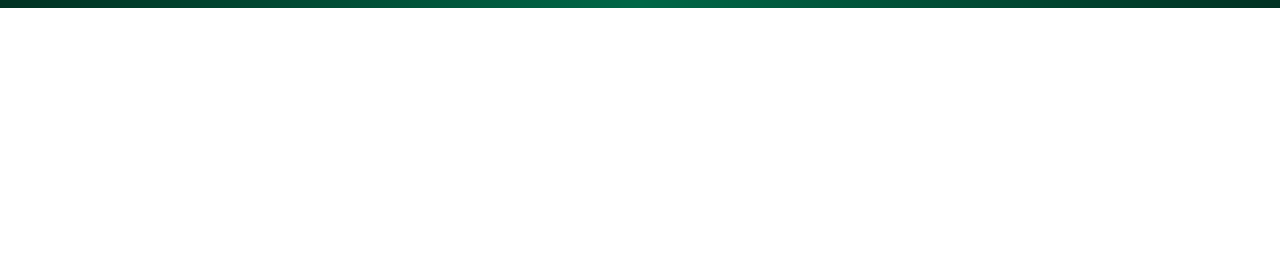
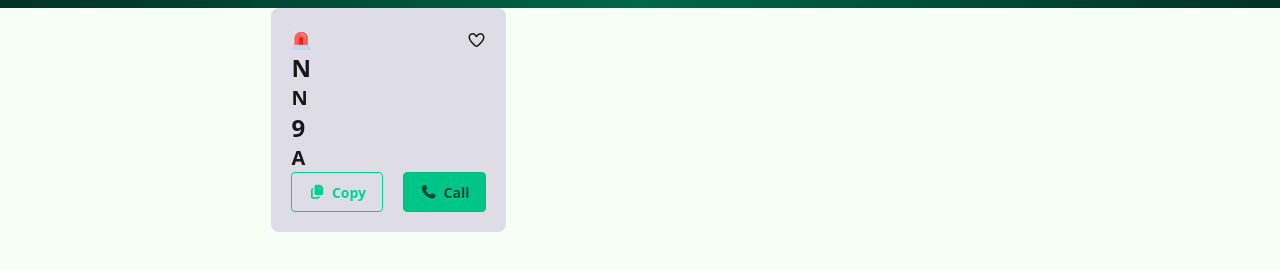
Before and after one commit to Mahadi9990/B12-A5-Emergency-Hotline, a plain HTML site: page index.html in a window 1280 px wide. Shown: the part 492-762 px from the top of the page. Drawn offline with nearby package versions, Linux system fonts and the light colour scheme.

Commit message:
cm one card

```diff
--- a/index.html
+++ b/index.html
@@ -4,6 +4,8 @@
     <meta charset="UTF-8" />
     <meta name="viewport" content="width=device-width, initial-scale=1.0" />
     <title>Document</title>
+    <link rel="stylesheet" href="https://cdnjs.cloudflare.com/ajax/libs/font-awesome/7.0.0/css/all.min.css" integrity="sha512-DxV+EoADOkOygM4IR9yXP8Sb2qwgidEmeqAEmDKIOfPRQZOWbXCzLC6vjbZyy0vPisbH2SyW27+ddLVCN+OMzQ==" crossorigin="anonymous" referrerpolicy="no-referrer" />
+    <link href="https://cdn.jsdelivr.net/npm/daisyui@5" rel="stylesheet" type="text/css" />
     <script src="https://cdn.jsdelivr.net/npm/@tailwindcss/browser@4"></script>
   </head>
   <body class="hind-madurai-light">
@@ -30,9 +32,28 @@
             <h1 class="font-bold text-4xl">Emergency Service Directory</h1>
             <p class="font-semibold text-2xl">Government Emergency Services at Your Fingertip – A Project by  Government of the People’s Republic of Bangladesh</p>
         </div>
-        <div class="">
-            <div class="grid_area">
-
+        <div class="flex justify-between items-center">
+            <div class="grid_area gap-4 grid grid-cols-3  grid-rows-3 mx-auto" >
+                <div class="bg-[#dedce7] rounded-lg p-5">
+                    <div class="flex justify-between items-center">
+                        <div id="image" class="w-[20px] h-[20px]">
+                            <img src="assets/emergency.png" alt="">
+                        </div>
+                        <div id="icon">
+                            <i class="fa-regular fa-heart"></i>
+                        </div>
+                    </div>
+                    <div class="">
+                        <h1 class="text-2xl font-semibold">N</h1>
+                        <p class="text-xl font-semibold">N</p>
+                        <h2 class="text-2xl font-semibold">9</h2>
+                        <p class="text-xl font-semibold">A</p>
+                    </div>
+                    <div class="flex justify-between items-center gap-5">
+                      <button class="btn btn-outline btn-success"><i class="fa-solid fa-copy"></i> Copy</button>
+                      <button class="btn btn-active btn-success"><i class="fa-solid fa-phone"></i> Call</button>
+                    </div>
+                </div>
             </div>
             <div class="clear_section"></div>
         </div>
```
